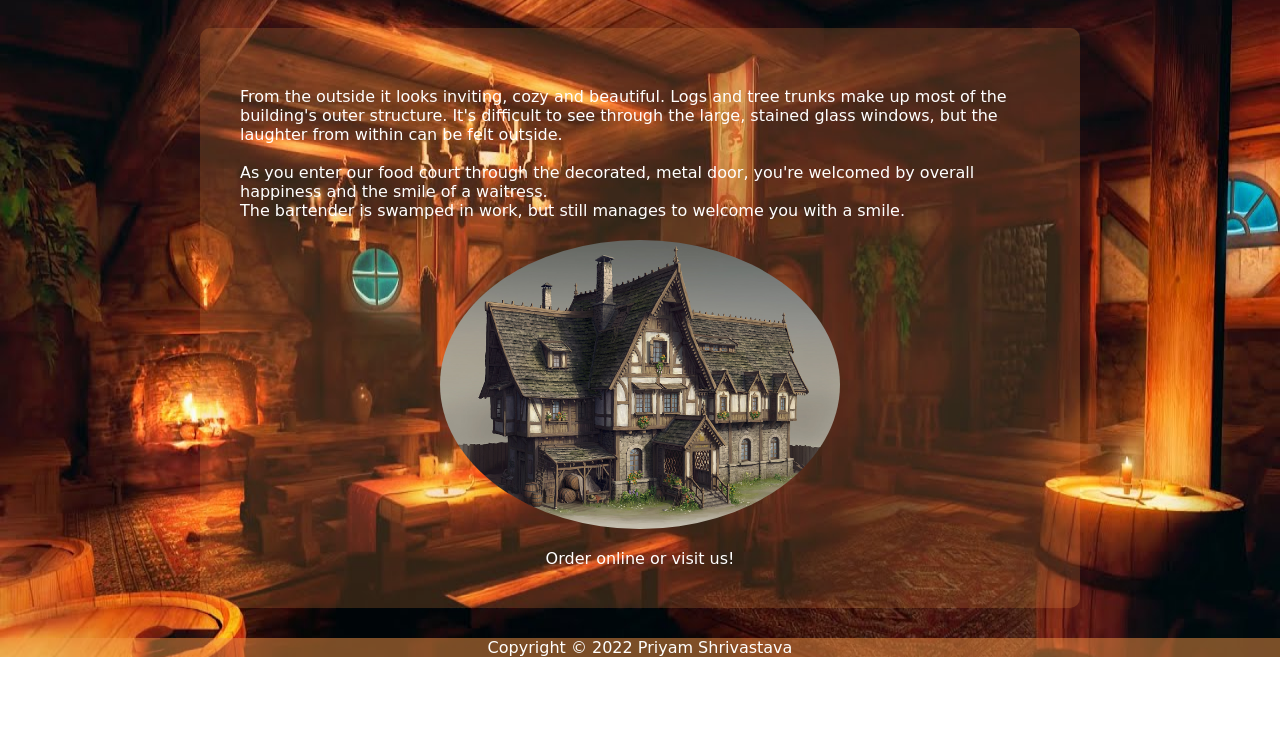
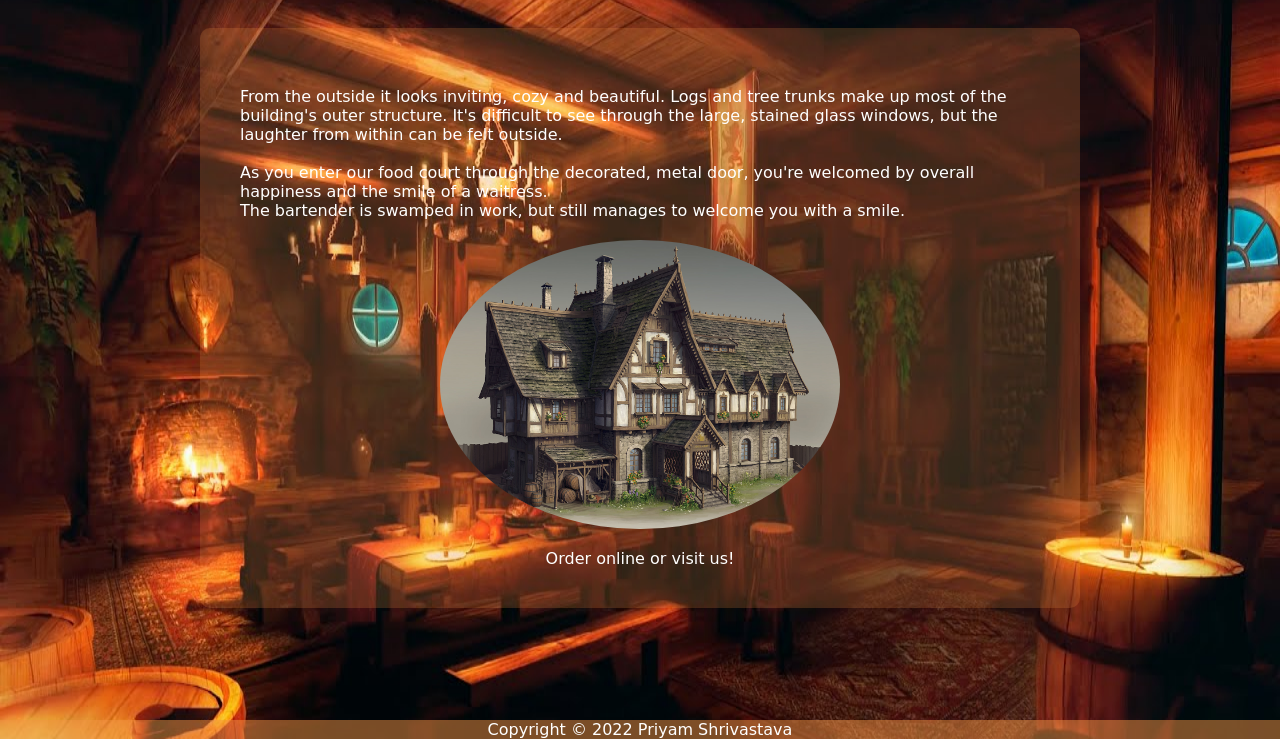
Before and after one commit to gweryf/restaurant-page, a plain HTML site: page index.html in a window 1280 px wide. Shown: the part 61-800 px from the top of the page. Drawn offline with Linux system fonts and the light colour scheme; files whose address does not match are found by name; a web font is replaced by a local one.

Commit message:
updated style.css to fix blank area under footer
i just locked the footer to the bottom of the screen

```diff
--- a/style.css
+++ b/style.css
@@ -2,16 +2,22 @@
 
 *{
     font-family: 'Unbounded', cursive;
-    margin: 0;
     color: white;
+}
+html,body {
+  margin: 0;
+  padding: 0;
+  height: 100%;
 }
 
 #content {
+    position: relative;
     background-image: url('../dist/images/tavern.jpg');
     background-size: 100% 120%;
     background-repeat: no-repeat;
+    height: auto !important;
+    min-height:100%;
 }
-
 .logo{
     background-color: rgba(244, 148, 69, 0);
 }
@@ -86,9 +92,11 @@ button {
 }
 
 footer {
+    position: absolute;
     background-color: rgba(244, 148, 69, 0.5);
     text-align: center;
     justify-content: center;
     align-items: center;
-    margin-bottom: 0;
+    width: 100%;
+    bottom: 0;
 }
```
